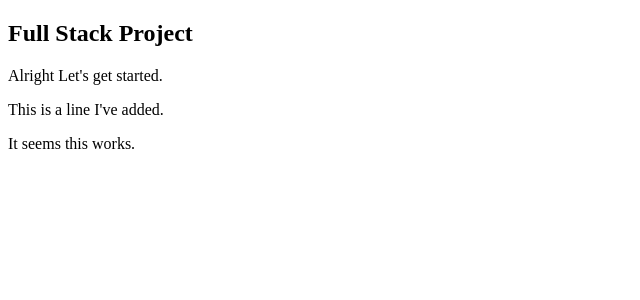
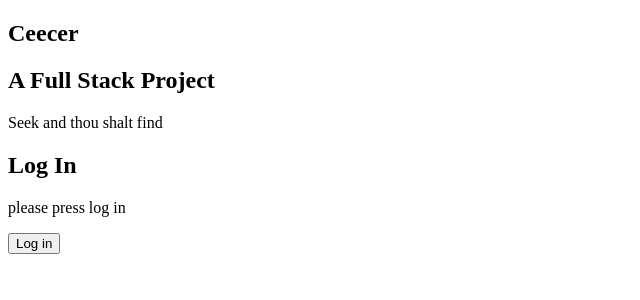
Before and after one commit to akskettu-hub/FullStackProject, a React (Vite) app: page / in a window 1280 px wide. Shown: the top 300 px of the page, without its empty margins (0-640 px from the left). Built offline with nearby package versions, Linux system fonts and the light colour scheme.

Commit message:
Implement mock logging in and out.

```diff
--- a/src/App.tsx
+++ b/src/App.tsx
@@ -1,14 +1,63 @@
-function App() {
+import { useState } from "react";
+
+type GreetingProps = {
+  name: string;
+  onLogOut: () => void;
+};
+
+const Greeting = (props: GreetingProps) => {
+  console.log(props);
   return (
-    <section id="center">
+    <div>
+      <p>Welcome, {props.name}!</p>
+      <button onClick={props.onLogOut}>Log out</button>
+    </div>
+  );
+};
+
+type LogInProps = {
+  logInStatus: boolean;
+  handler: () => void;
+};
+
+const UserLoginPrompt = (props: LogInProps) => {
+  return (
+    <div>
+      <h2>Log In</h2>
+      <p>please press log in</p>
+      <button onClick={props.handler}>Log in</button>
+    </div>
+  );
+};
+
+const App = () => {
+  const name = "Timmy";
+  const [logInStatus, setLogInStatus] = useState<boolean>(false);
+
+  function handleLogIn() {
+    console.log("log in button clicked.");
+    setLogInStatus(true);
+  }
+
+  function handleLogout() {
+    console.log("log out button clicked.");
+    setLogInStatus(false);
+  }
+  //
+  return (
+    <section>
       <div>
-        <h1>Full Stack Project</h1>
-        <p>Alright Let's get started.</p>
-        <p>This is a line I've added.</p>
-        <p>It seems this works.</p>
+        <h1>Ceecer</h1>
+        <h2>A Full Stack Project</h2>
+        <p>Seek and thou shalt find</p>
       </div>
+      {logInStatus ? (
+        <Greeting name={name} onLogOut={handleLogout} />
+      ) : (
+        <UserLoginPrompt logInStatus={logInStatus} handler={handleLogIn} />
+      )}
     </section>
   );
-}
+};
 
 export default App;
```
